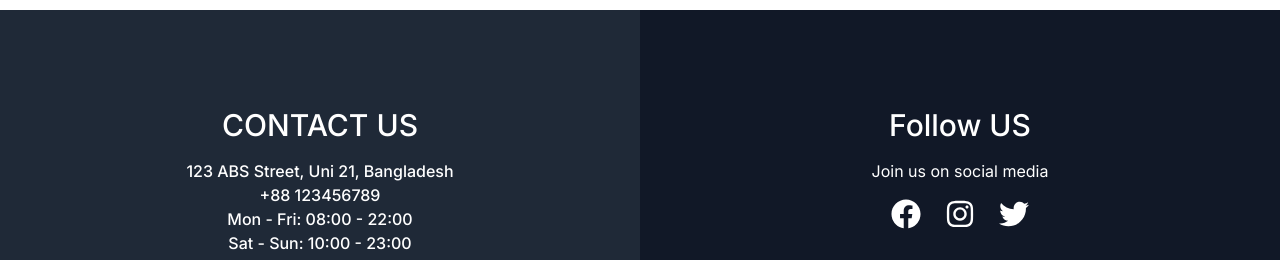
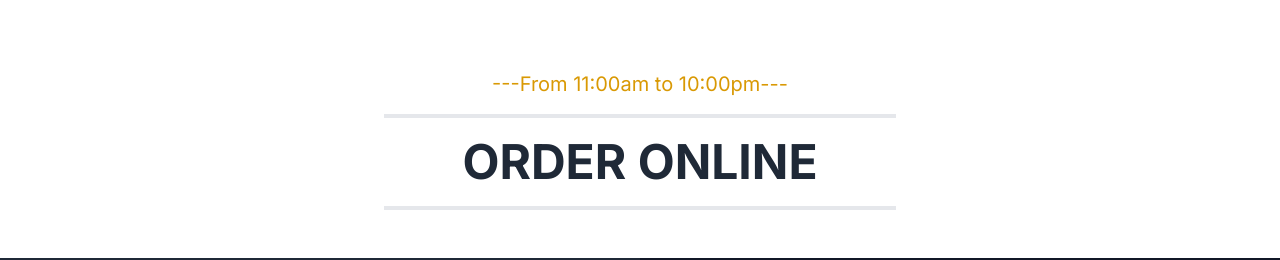
Before and after one commit to tariqul420/Bistro-Boss-Restaurant, a React (Vite) app: page / in a window 1280 px wide. Shown: the part 1053-1313 px from the top of the page. Built offline with nearby package versions, Linux system fonts and the light colour scheme.

Commit message:
Heading component done

```diff
--- a/package.json
+++ b/package.json
@@ -10,6 +10,7 @@
     "preview": "vite preview"
   },
   "dependencies": {
+    "prop-types": "^15.8.1",
     "react": "^18.3.1",
     "react-dom": "^18.3.1",
     "react-icons": "^5.4.0",
--- /dev/null
+++ b/src/Components/Common/Heading.jsx
@@ -0,0 +1,17 @@
+import PropTypes from "prop-types";
+
+const Heading = ({ subTitle, title }) => {
+    return (
+        <div className="mt-20 mb-12">
+            <p className="text-[#d99904] text-center text-xl mb-4">---{subTitle}---</p>
+            <h2 className="text-5xl text-center font-bold border-y-4 w-[40%] mx-auto py-5 uppercase">{title}</h2>
+        </div>
+    );
+};
+
+Heading.propTypes = {
+    subTitle: PropTypes.string.isRequired,
+    title: PropTypes.string.isRequired
+}
+
+export default Heading;
--- /dev/null
+++ b/src/Components/Home/OrderOnline.jsx
@@ -0,0 +1,13 @@
+import Heading from "../Common/Heading";
+
+const OrderOnline = () => {
+    return (
+        <section>
+            <Heading subTitle="From 11:00am to 10:00pm" title="Order online" />
+
+
+        </section>
+    );
+};
+
+export default OrderOnline;
--- a/src/Pages/Home.jsx
+++ b/src/Pages/Home.jsx
@@ -1,10 +1,12 @@
 import "react-responsive-carousel/lib/styles/carousel.min.css";
 import Banner from "../Components/Home/Banner";
+import OrderOnline from "../Components/Home/OrderOnline";
 
 const Home = () => {
     return (
         <div>
             <Banner />
+            <OrderOnline />
         </div>
     );
 };
```
Also changed, not shown: 1 other file (tests, documents, lock files or other folders).
